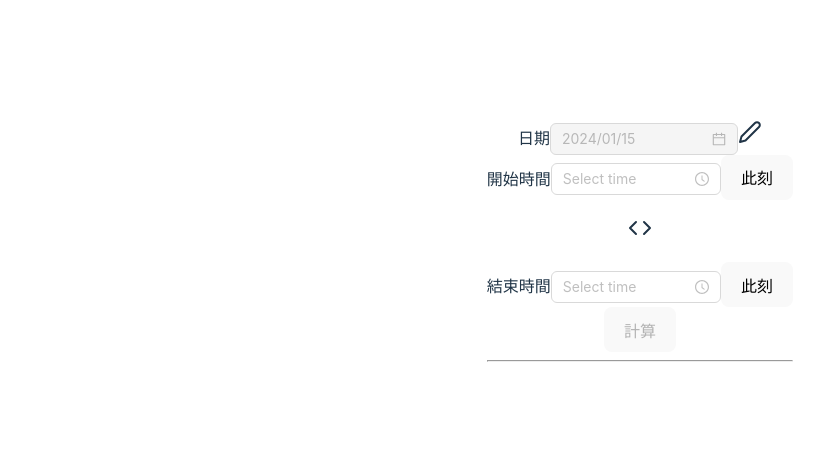
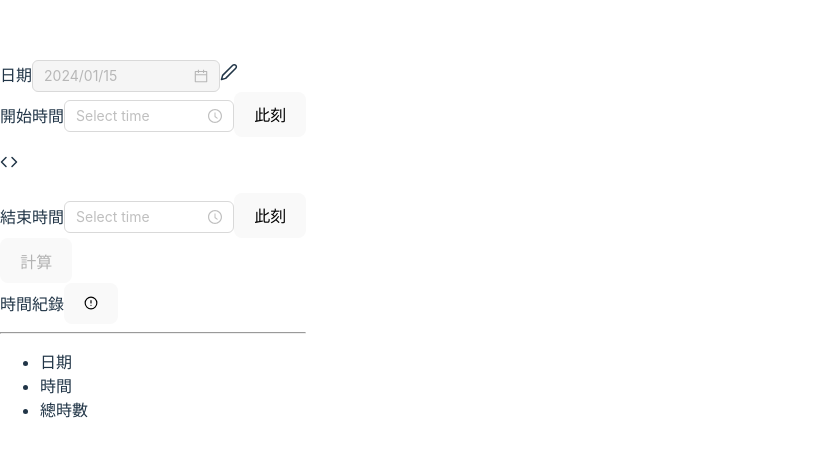
Before and after one commit to MeganxLi/time-computer, a React (Vite) app: page / in a window 1280 px wide. Shown: the part 151-608 px from the top of the page, without its empty margins (0-835 px from the left). Built offline with nearby package versions, Linux system fonts and the light colour scheme.

Commit message:
:memo: udpate file and style

```diff
--- a/src/App.tsx
+++ b/src/App.tsx
@@ -1,13 +1,13 @@
 import { useEffect, useState } from 'react'
 
-import './App.css'
 import DatePicker, { DatePickerProps } from 'antd/es/date-picker'
 import dayjs from 'dayjs'
 import type { Dayjs } from 'dayjs'
-import { TimePicker } from 'antd'
-import { Code, Edit2 } from 'react-feather'
+import { Popover, TimePicker } from 'antd'
+import { AlertCircle, Code, Edit2 } from 'react-feather'
 import { dateFormat, diffTimeUnit, format } from './constants/EnumType'
 import { fetchDayjs } from './utils/function'
+import TimeList from './constants/TimeList'
 
 function App() {
   const [selectTime, setSelectTime] = useState<TimeType>({
@@ -84,8 +84,8 @@ function App() {
 
   return (
     <main>
-      <div>
-        <div>
+      <div className="select-time">
+        <div className="select-time-item">
           <span>日期</span>
           <DatePicker
             onChange={changeDate}
@@ -95,14 +95,16 @@ function App() {
             allowClear={false}
             disabled={selectTime.DisabledDate}
           />
-          <label onClick={() => {
-            setSelectTime((prev) => ({ ...prev, DisabledDate: !prev.DisabledDate }))
-          }}
+          <label
+            className="edit-date"
+            onClick={() => {
+              setSelectTime((prev) => ({ ...prev, DisabledDate: !prev.DisabledDate }))
+            }}
           >
-            <Edit2 />
+            <Edit2 size={18} />
           </label>
         </div>
-        <div>
+        <div className="select-time-item">
           <span>開始時間</span>
           <TimePicker
             value={selectTime.StartTime}
@@ -110,10 +112,10 @@ function App() {
             onChange={changeStartTime}
             showNow={false}
           />
-          <button type="button" onClick={() => changeStartTime(dayjs())}>此刻</button>
+          <button className="button-secondary" type="button" onClick={() => changeStartTime(dayjs())}>此刻</button>
         </div>
-        <p onClick={exchangeTime}><Code /></p>
-        <div>
+        <p className="change-button" onClick={exchangeTime}><Code size={18} /></p>
+        <div className="select-time-item">
           <span>結束時間</span>
           <TimePicker
             value={selectTime.EndTime}
@@ -121,19 +123,29 @@ function App() {
             onChange={changeEndTime}
             showNow={false}
           />
-          <button type="button" onClick={() => changeEndTime(dayjs())}>此刻</button>
+          <button className="button-secondary" type="button" onClick={() => changeEndTime(dayjs())}>此刻</button>
         </div>
         <button type="button" onClick={calcTimeDiff} disabled={!selectTime.StartTime || !selectTime.EndTime}>計算</button>
       </div>
-      <hr />
-      <div>
-        <ul>
+      <div className="time-list">
+        <div className="time-list-section">
+          時間紀錄
+          <Popover content="僅紀錄10筆" className="time-list-popover">
+            <button type="button"><AlertCircle size={14} /></button>
+          </Popover>
+
+        </div>
+        <hr />
+        <ul className="time-list-header">
+          {TimeList.map((item) => (<li key={item}>{item}</li>))}
+        </ul>
+        <ul className="time-list-body">
           {recordTimeList.map((item) => (
-            <li key={item.Timestamp}>
+            <li key={item.Timestamp} className="time-list-item">
               <div>{item.Date}</div>
               <div>
                 {item.StartTime}
-                -
+                &nbsp; - &nbsp;
                 {item.EndTime}
               </div>
               <div>
--- /dev/null
+++ b/src/constants/TimeList.ts
@@ -0,0 +1,3 @@
+const TimeList: string[] = ['日期', '時間', '總時數']
+
+export default TimeList
```
